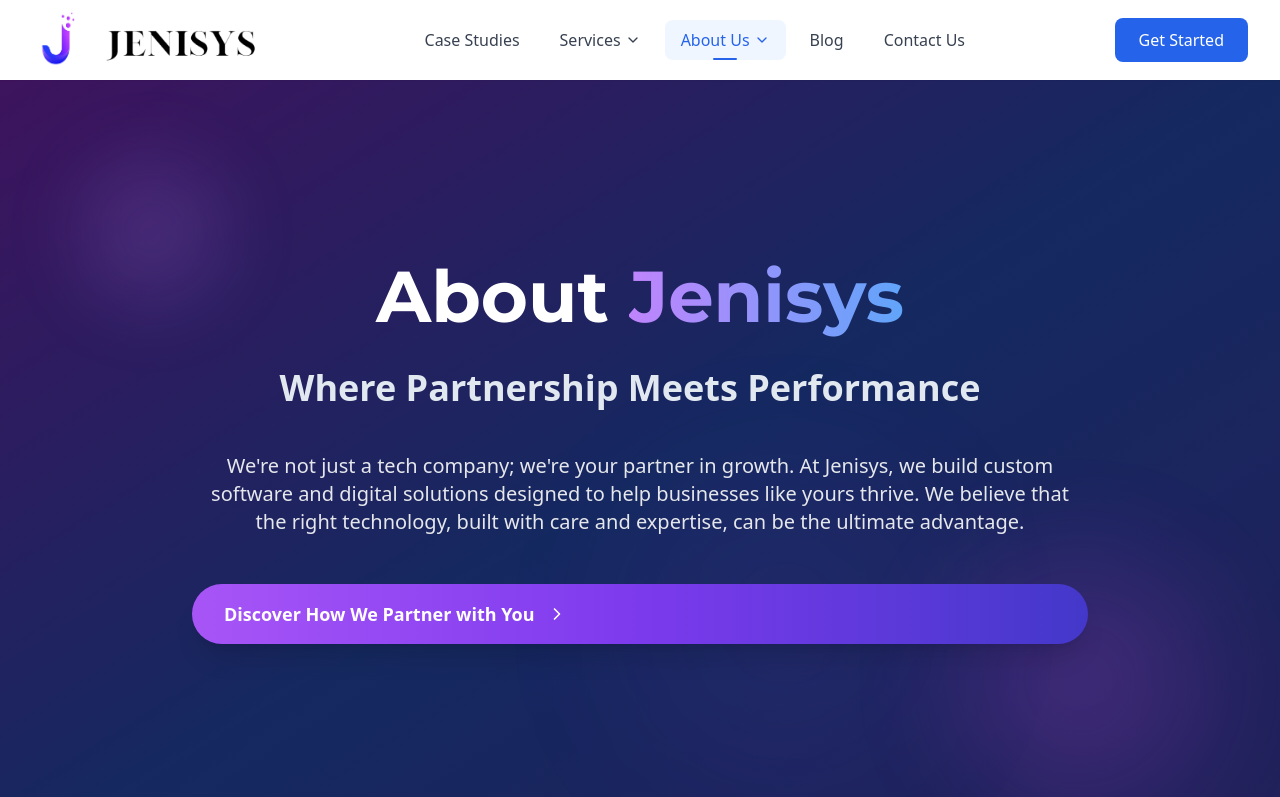
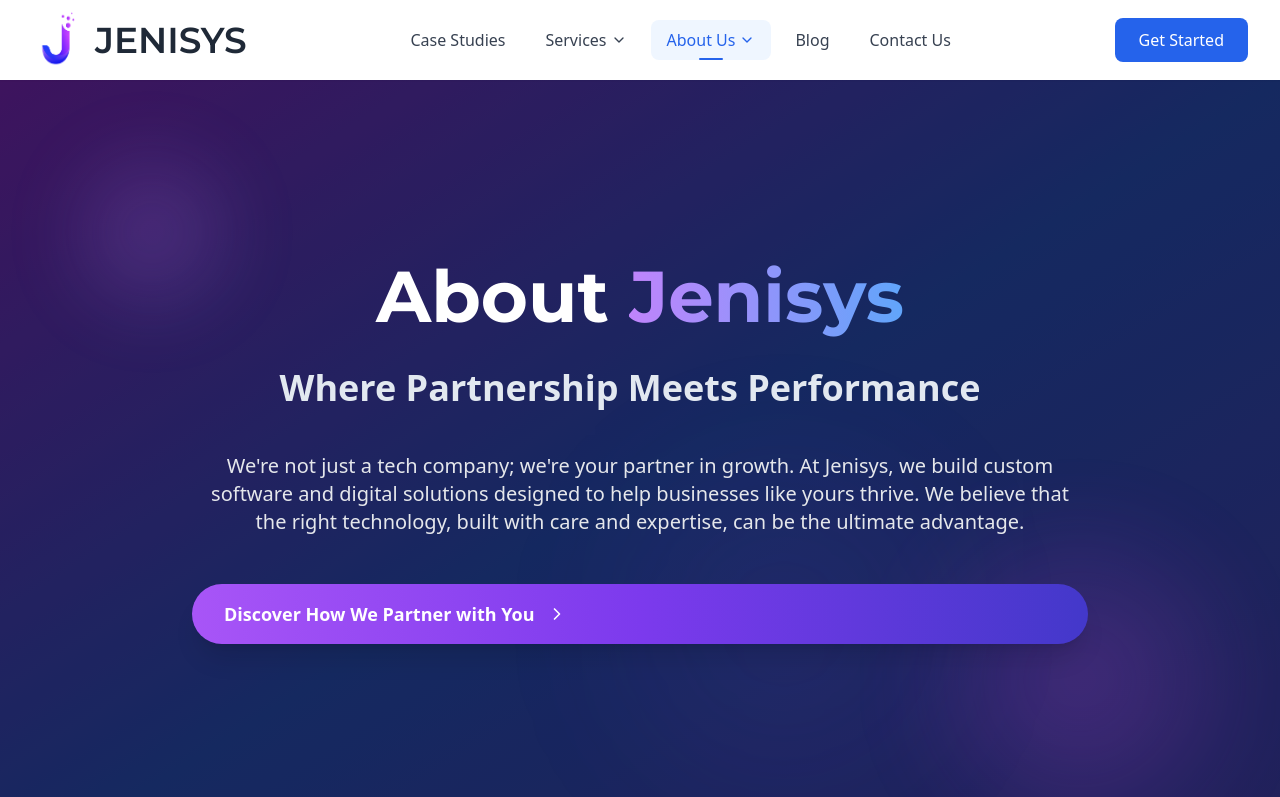
Before and after one commit to Jenisys-in/Jenisys, a Next.js app: page /about in a window 1280 px wide. Shown: the top 797 px of the page. Built offline with nearby package versions, Linux system fonts and the light colour scheme; a web font is replaced by a local one.

Commit message:
new font

```diff
--- a/src/app/layout.js
+++ b/src/app/layout.js
@@ -16,6 +16,12 @@
 import "aos/dist/aos.css";
 
 import "./global.css";
+import { Montserrat } from "next/font/google";
+
+const montserrat = Montserrat({
+  subsets: ["latin"],
+  variable: "--font-montserrat",
+});
 
 const MainLayout = ({ children }) => {
   const [isLoading, setIsLoading] = useState(true);
@@ -49,7 +55,7 @@
 
 export default function RootLayout({ children }) {
   return (
-    <html lang="en">
+    <html lang="en" className={`${montserrat.variable} font-sans`}>
       <head>
         <link rel="icon" href="/logo1.png" />
       </head>
--- a/src/components/Footer.js
+++ b/src/components/Footer.js
@@ -72,13 +72,9 @@
           {/* Company Info */}
           <div className="lg:col-span-1">
             <div className="mb-6">
-              <Image
-                src="/img/Jenisys Hero.png"
-                alt="Jenisys"
-                width={100}
-                height={40}
-                className="h-10 w-auto mb-4 brightness-0 invert"
-              />
+              <h1 className="text-lg sm:text-xl md:text-2xl lg:text-3xl xl:text-4xl font-semibold text-white font-montserrat mb-4">
+                JENISYS
+              </h1>
               <h3 className="text-xl font-bold text-white mb-3">
                 Advancing Excellence Beyond Cost
               </h3>
--- a/src/components/Navbar.js
+++ b/src/components/Navbar.js
@@ -334,14 +334,9 @@
                 className="w-[25px] h-[30px] sm:w-[35px] sm:h-[40px] md:w-[45px] md:h-[50px] lg:w-[55px] lg:h-[60px]"
                 priority
               />
-              <Image
-                src="/img/Jenisys Hero.png"
-                alt="Jenisys Hero"
-                width={180}
-                height={50}
-                className="w-[90px] h-[25px] sm:w-[110px] sm:h-[30px] md:w-[130px] md:h-[35px] lg:w-[150px] lg:h-[40px] xl:w-[180px] xl:h-[50px]"
-                priority
-              />
+              <h1 className="text-lg sm:text-xl md:text-2xl lg:text-3xl xl:text-4xl font-semibold text-gray-800 font-montserrat">
+                JENISYS
+              </h1>
             </Link>
 
             {/* Desktop Menu */}
--- a/tailwind.config.js
+++ b/tailwind.config.js
@@ -21,6 +21,9 @@
       "3xl": "1920px",
     },
     extend: {
+      fontFamily: {
+        montserrat: ["var(--font-montserrat)"],
+      },
       colors: {
         purpleCustom: "#361CA9", // Custom named color, no override of default 'purple'
         background: "hsl(var(--background))",
```
